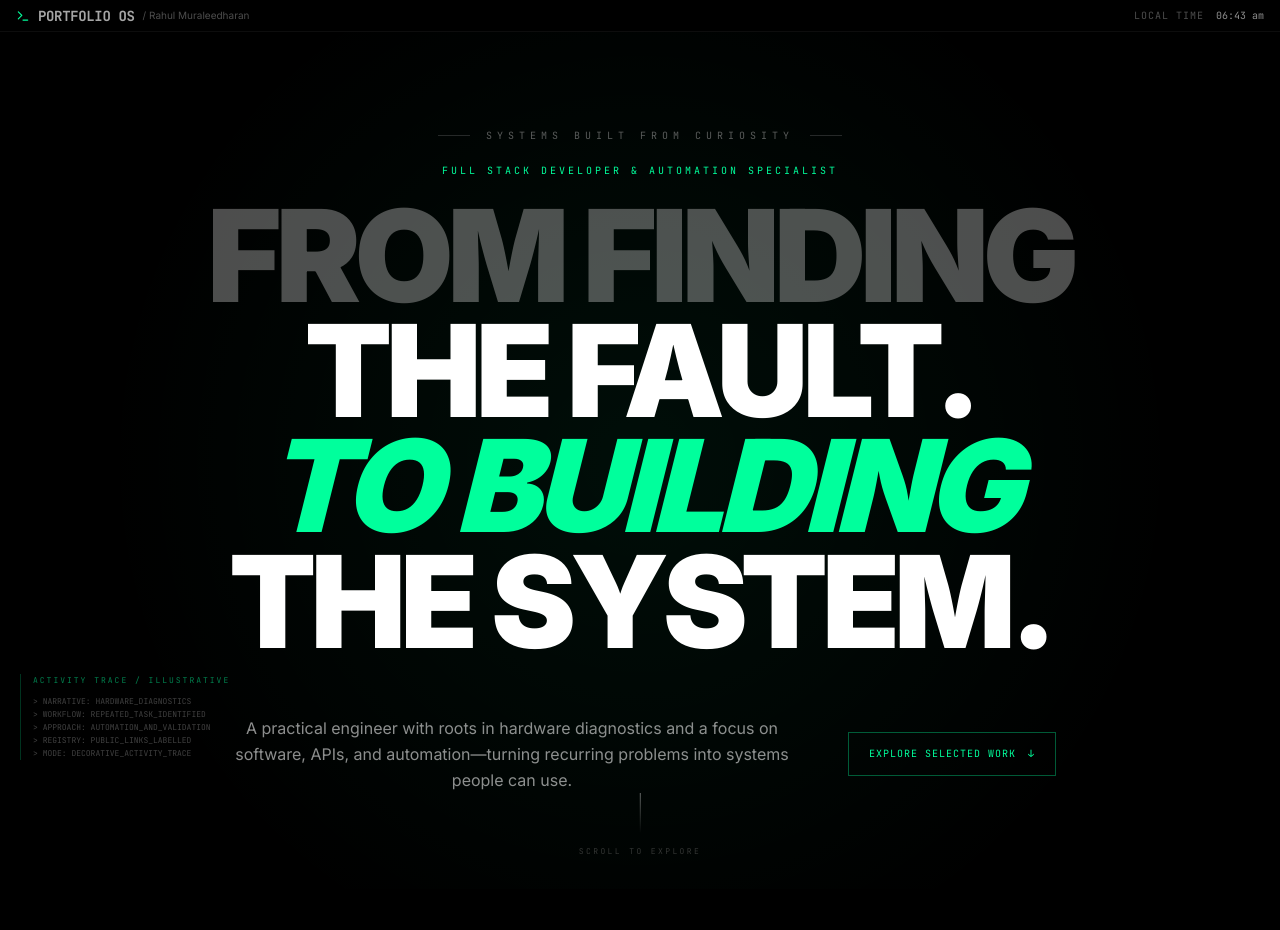
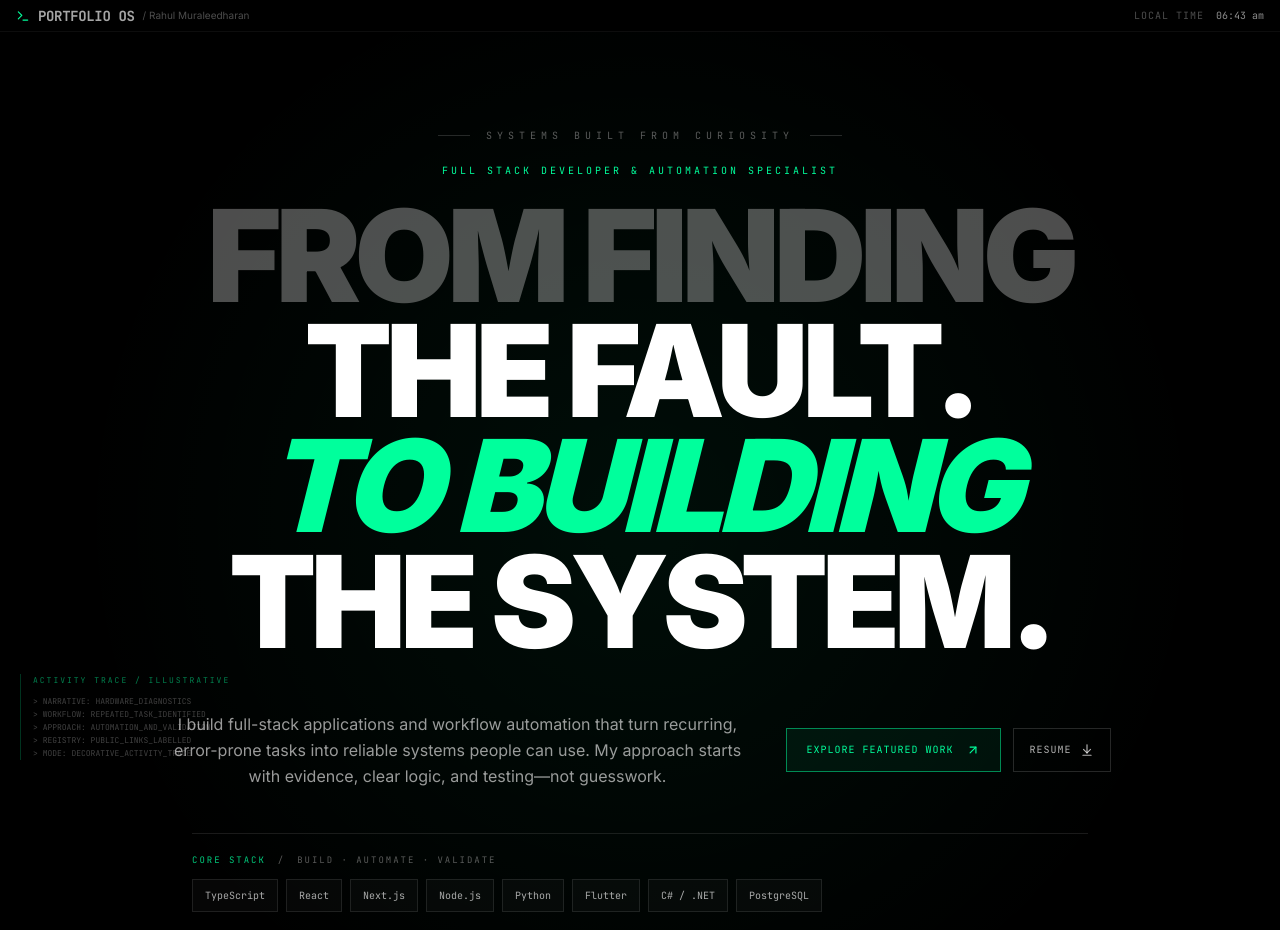
Before and after one commit to frpboy/frpboy-Portfolio, a Next.js app: page / in a window 1280 px wide. Shown: the top 930 px of the page. Built offline with nearby package versions, Linux system fonts and the light colour scheme.

Commit message:
Improve hero messaging and surface core stack and resume

```diff
--- a/components/timeline/HeroSection.tsx
+++ b/components/timeline/HeroSection.tsx
@@ -1,7 +1,19 @@
 "use client";
 
 import { useEffect, useRef } from "react";
+import { ArrowDownToLine, ArrowUpRight } from "lucide-react";
 import { gsap } from "gsap";
+
+const coreStack = [
+  "TypeScript",
+  "React",
+  "Next.js",
+  "Node.js",
+  "Python",
+  "Flutter",
+  "C# / .NET",
+  "PostgreSQL",
+];
 
 export default function HeroSection() {
   const containerRef = useRef<HTMLElement>(null);
@@ -28,12 +40,12 @@ export default function HeroSection() {
     >
       <div aria-hidden="true" className="pointer-events-none absolute inset-0 bg-[radial-gradient(circle_at_center,rgba(0,255,156,0.055)_0%,transparent_70%)]" />
 
-      <div className="container relative z-10 mx-auto space-y-10 text-center sm:space-y-12">
+      <div className="container relative z-10 mx-auto space-y-9 text-center sm:space-y-11">
         <div className="hero-text space-y-5">
           <div className="flex flex-col items-center justify-center gap-3">
             <div className="flex items-center justify-center gap-4 font-mono text-[9px] uppercase tracking-[0.4em] text-white/35 sm:text-[10px] sm:tracking-[0.5em]">
               <span aria-hidden="true" className="h-px w-7 bg-white/15 sm:w-8" />
-              SYSTEMS BUILT FROM CURIOSITY
+              Systems built from curiosity
               <span aria-hidden="true" className="h-px w-7 bg-white/15 sm:w-8" />
             </div>
             <p className="mt-2 font-mono text-[9px] uppercase tracking-[0.22em] text-system-green sm:text-[10px] sm:tracking-[0.3em]">
@@ -49,22 +61,49 @@ export default function HeroSection() {
           </h1>
         </div>
 
-        <div className="hero-text flex flex-col items-center justify-center gap-7 pt-2 md:flex-row md:gap-12">
-          <p className="max-w-xl text-sm leading-relaxed text-white/55 sm:text-base">
-            A practical engineer with roots in hardware diagnostics and a focus on software,
-            APIs, and automation—turning recurring problems into systems people can use.
+        <div className="hero-text flex flex-col items-center justify-center gap-6 pt-2 md:flex-row md:gap-10">
+          <p className="max-w-xl text-sm leading-relaxed text-white/60 sm:text-base">
+            I build full-stack applications and workflow automation that turn recurring,
+            error-prone tasks into reliable systems people can use. My approach starts with
+            evidence, clear logic, and testing—not guesswork.
           </p>
-          <a
-            href="#systems"
-            className="inline-flex min-h-11 items-center gap-3 border border-system-green/35 px-5 py-3 font-mono text-[10px] uppercase tracking-widest text-system-green transition-colors hover:border-system-green hover:bg-system-green/10 focus-visible:outline focus-visible:outline-2 focus-visible:outline-system-green"
-          >
-            Explore selected work <span aria-hidden="true">↓</span>
-          </a>
+          <div className="flex flex-wrap items-center justify-center gap-3">
+            <a
+              href="#featured-work"
+              className="inline-flex min-h-11 items-center gap-3 border border-system-green/50 bg-system-green/[0.06] px-5 py-3 font-mono text-[10px] uppercase tracking-widest text-system-green transition-colors hover:border-system-green hover:bg-system-green/10 focus-visible:outline focus-visible:outline-2 focus-visible:outline-system-green"
+            >
+              Explore featured work <ArrowUpRight aria-hidden="true" className="h-3.5 w-3.5" />
+            </a>
+            <a
+              href="/resume"
+              className="inline-flex min-h-11 items-center gap-2 border border-white/15 px-4 py-3 font-mono text-[10px] uppercase tracking-widest text-white/70 transition-colors hover:border-white/35 hover:text-white focus-visible:outline focus-visible:outline-2 focus-visible:outline-system-green"
+            >
+              Resume <ArrowDownToLine aria-hidden="true" className="h-3.5 w-3.5" />
+            </a>
+          </div>
+        </div>
+
+        <div className="hero-text mx-auto w-full max-w-4xl border-t border-white/10 pt-5 text-left">
+          <div className="mb-3 flex flex-wrap items-center gap-x-3 gap-y-1 font-mono text-[9px] uppercase tracking-[0.22em] text-white/35">
+            <span className="text-system-green/80">Core stack</span>
+            <span aria-hidden="true">/</span>
+            <span>Build · Automate · Validate</span>
+          </div>
+          <ul aria-label="Core technologies" className="flex flex-wrap gap-2">
+            {coreStack.map((technology) => (
+              <li
+                key={technology}
+                className="border border-white/10 bg-white/[0.025] px-3 py-2 font-mono text-[10px] text-white/65 transition-colors hover:border-system-green/30 hover:text-white"
+              >
+                {technology}
+              </li>
+            ))}
+          </ul>
         </div>
       </div>
 
-      <div aria-hidden="true" className="absolute bottom-8 left-1/2 flex -translate-x-1/2 flex-col items-center gap-3 text-white/20">
-        <span className="h-10 w-px bg-gradient-to-b from-white/40 to-transparent" />
+      <div aria-hidden="true" className="absolute bottom-6 left-1/2 hidden -translate-x-1/2 flex-col items-center gap-3 text-white/20 sm:flex">
+        <span className="h-7 w-px bg-gradient-to-b from-white/40 to-transparent" />
         <span className="font-mono text-[8px] uppercase tracking-[0.3em]">Scroll to explore</span>
       </div>
     </section>
```
